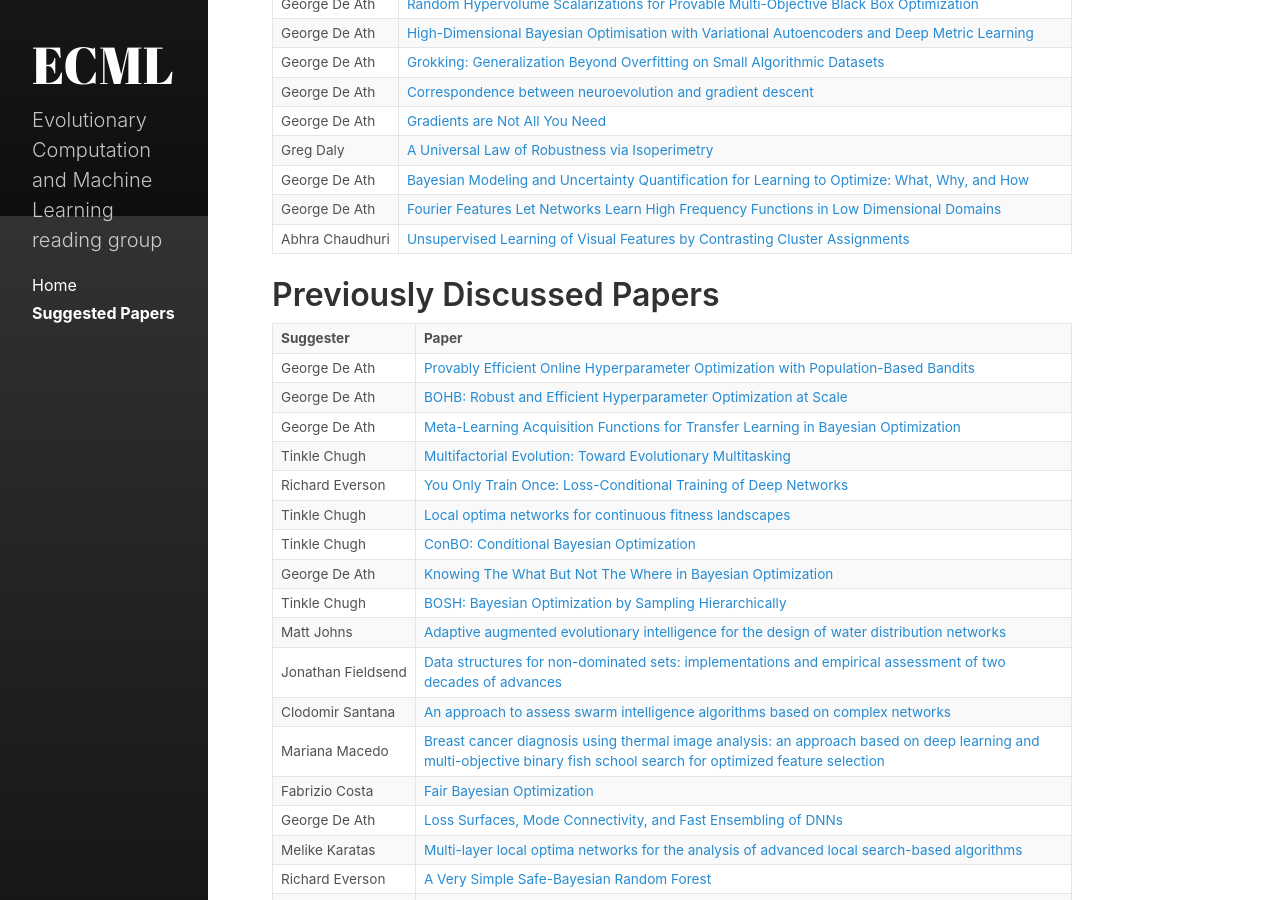
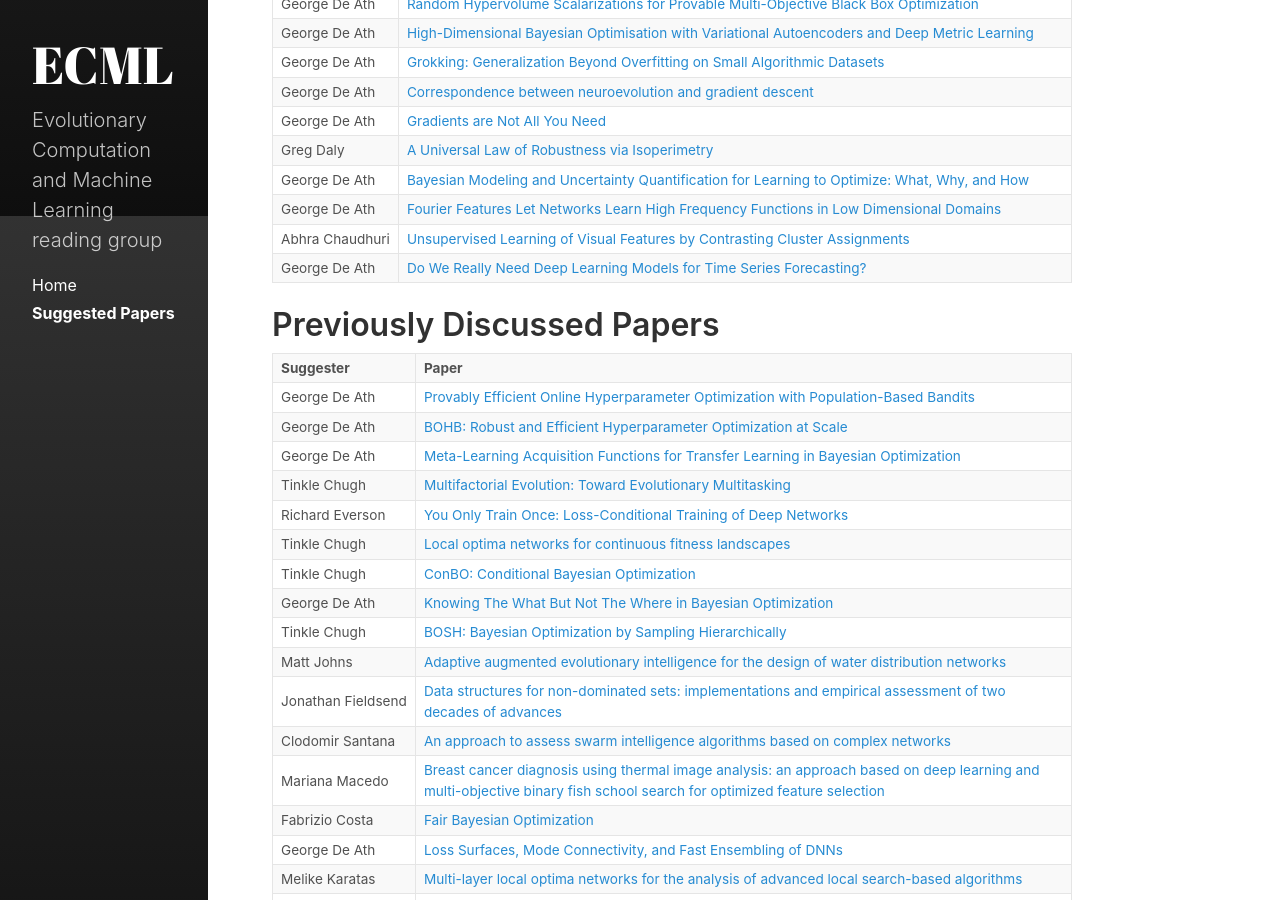
Before and after one commit to exeter-ecml/exeter-ecml.github.io, a Jekyll site: the page built from suggested.md, in a window 1280 px wide and 900 px high, scrolled down 1584 px. Built offline with Jekyll 4.4.1, drawn with Linux system fonts in a browser that asks for light colours; part of the change alters nothing that is shown.

Commit message:
Added paper

```diff
--- /dev/null
+++ b/_papers/0099-do-we-really-need-dl-models-for-time-series-forecasting.md
@@ -0,0 +1,43 @@
+---
+layout: paper
+
+title: "Do We Really Need Deep Learning Models for Time Series Forecasting?"
+authors:
+- Shereen Elsayed
+- Daniela Thyssens
+- Ahmed Rashed
+- Hadi Samer Jomaa
+- Lars Schmidt-Thieme
+
+venue: "arXiv"
+year: 2021
+
+link: https://arxiv.org/abs/2101.02118
+
+abstract: "
+Time series forecasting is a crucial task in machine learning, as it has a
+wide range of applications including but not limited to forecasting electricity
+consumption, traffic, and air quality. Traditional forecasting models rely on
+rolling averages, vector auto-regression and auto-regressive integrated moving
+averages. On the other hand, deep learning and matrix factorization models have
+been recently proposed to tackle the same problem with more competitive
+performance. However, one major drawback of such models is that they tend to be
+overly complex in comparison to traditional techniques. In this paper, we
+report the results of prominent deep learning models with respect to a
+well-known machine learning baseline, a Gradient Boosting Regression Tree
+(GBRT) model. Similar to the deep neural network (DNN) models, we transform the
+time series forecasting task into a window-based regression problem.
+Furthermore, we feature-engineered the input and output structure of the GBRT
+model, such that, for each training window, the target values are concatenated
+with external features, and then flattened to form one input instance for a
+multi-output GBRT model. We conducted a comparative study on nine datasets for
+eight state-of-the-art deep-learning models that were presented at top-level
+conferences in the last years. The results demonstrate that the window-based
+input transformation boosts the performance of a simple GBRT model to levels
+that outperform all state-of-the-art DNN models evaluated in this paper.
+"
+
+who_suggested: George De Ath
+status: suggested
+---
+- [GitHub](https://github.com/Daniela-Shereen/GBRT-for-TSF)
```
Also changed, not shown: _papers/0098-unsupervised-learning-of-visual-featuers-by-contrasting-cluster-assignments.md (line endings or trailing spaces).
